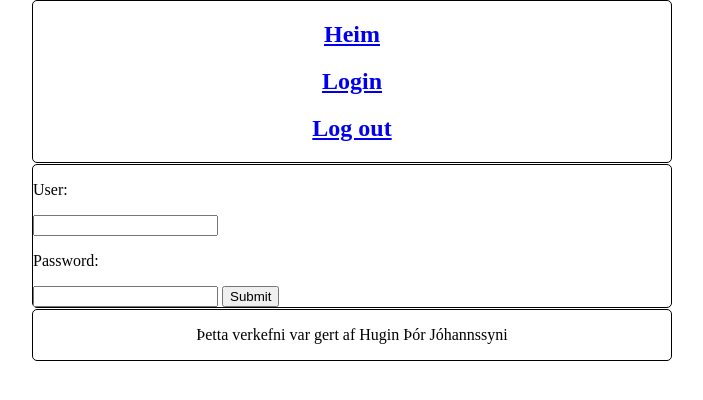
After one commit to gyfu/Flask-Vinna, a Flask app: template templates/login.html in a window 1280 px wide. The commit adds this page. Shown: the top 400 px of the page, without its empty margins (288-991 px from the left). Run offline with Flask 2, Linux system fonts and the light colour scheme; the template is opened without the code that fills it, so the values that code supplies are empty.

Commit message:
grunnur fyrir verkefni 6 kominn

```diff
--- a/app.py
+++ b/app.py
@@ -1,34 +1,45 @@
-from flask import Flask, request, url_for
-from flask import render_template
-import urllib, json
+from flask import Flask, request, url_for, render_template, session, redirect, g
+import urllib, json, os
 app = Flask(__name__)
-title="Miðannarverkefni"
-titill="Bensín"
-with urllib.request.urlopen("http://apis.is/petrol") as url:
-    data = json.loads(url.read().decode())
+app.secret_key=os.urandom(24)
+titlestring="Verkefni 6 - Login"
+
 @app.route('/')
-def main():
-    listi=[]
-    for x in data["results"]:
-        if x["company"] in listi:
-            pass
-        else:
-            listi.append(x["company"])
-    return render_template("front.html",title=title,titill=titill,efni=listi)
-@app.route('/company/<company>')
-def fyrirtaekji(company):
-    listi=[]
-    for x in data["results"]:
-        if x["company"]==company:
-            listi.append(x["name"])
-    lengd=len(listi)
-    return render_template("content.html",title=title,titill=titill,efni=listi,company=company,num=lengd)
+@app.route('/index')
+def index():
+    if g.user:
+        return render_template("index.html",title=titlestring,test=session["user"])
+    return render_template("index.html",title=titlestring)
+
+@app.route('/login',methods=["GET","POST"])
+def login():
+    if request.method=="POST":
+        session.pop("user", None)
+        if request.form["password"]=="password":
+            session['user']=request.form["user"]
+            return redirect(url_for("index"))
+    return render_template("login.html", title=titlestring)
+
+@app.route('/logout')
+def logout():
+    referrer=request.referrer
+    session.pop("user",None)
+    return redirect(referrer)
+
+@app.before_request
+def before_request():
+    g.user=None
+    if "user" in session:
+        g.user=session["user"]
+
 @app.errorhandler(404)
 def page_not_found(e):
     return "Þessi sýða fannst ekki(404 error)"
 
 
 
+
+
 if __name__ == "__main__":
-#    app.run(debug=True, use_reloader=True)
-    app.run()
+    app.run(debug=True, use_reloader=True)
+#    app.run()
--- a/static/styles.css
+++ b/static/styles.css
@@ -3,7 +3,6 @@ body {
 	height: 100%;
 	padding: 0;
 	margin: 0;
-	background-color: beige;
 }
 .header, .footer, .content {
 	margin-bottom: 1px;
@@ -11,8 +10,7 @@ body {
 	margin-left: 25%;
 	border: 1px black solid;
 	border-radius: 5px;
+}
+.header, .footer {
 	text-align: center;
 }
-.content  table{
-	text-align: center;
-}
--- a/templates/header.html
+++ b/templates/header.html
@@ -1,4 +1,5 @@
 <div class="header">
-	<h1>{{ titill }}</h1>
 	<h2><a href="/">Heim</a></h2>
+	<h2><a href="/login">Login</a></h2>
+	<h2><a href="/logout">Log out</a></h2>
 </div>
--- /dev/null
+++ b/templates/login.html
@@ -0,0 +1,12 @@
+{% extends "base.html" %}
+{% block content %}
+<div class="content">
+	<div>
+		<form method="POST">
+			<p>User:</p><input type="text" name="user">
+			<p>Password:</p><input type="password" name="password">
+			<input type="submit">
+		</form>
+	</div>
+</div>
+{% endblock %}
```
Also changed, not shown: templates/content.html (deleted, +0 -14 lines), templates/front.html (deleted, +0 -10 lines), templates/index.html (added, +8 -0 lines).
